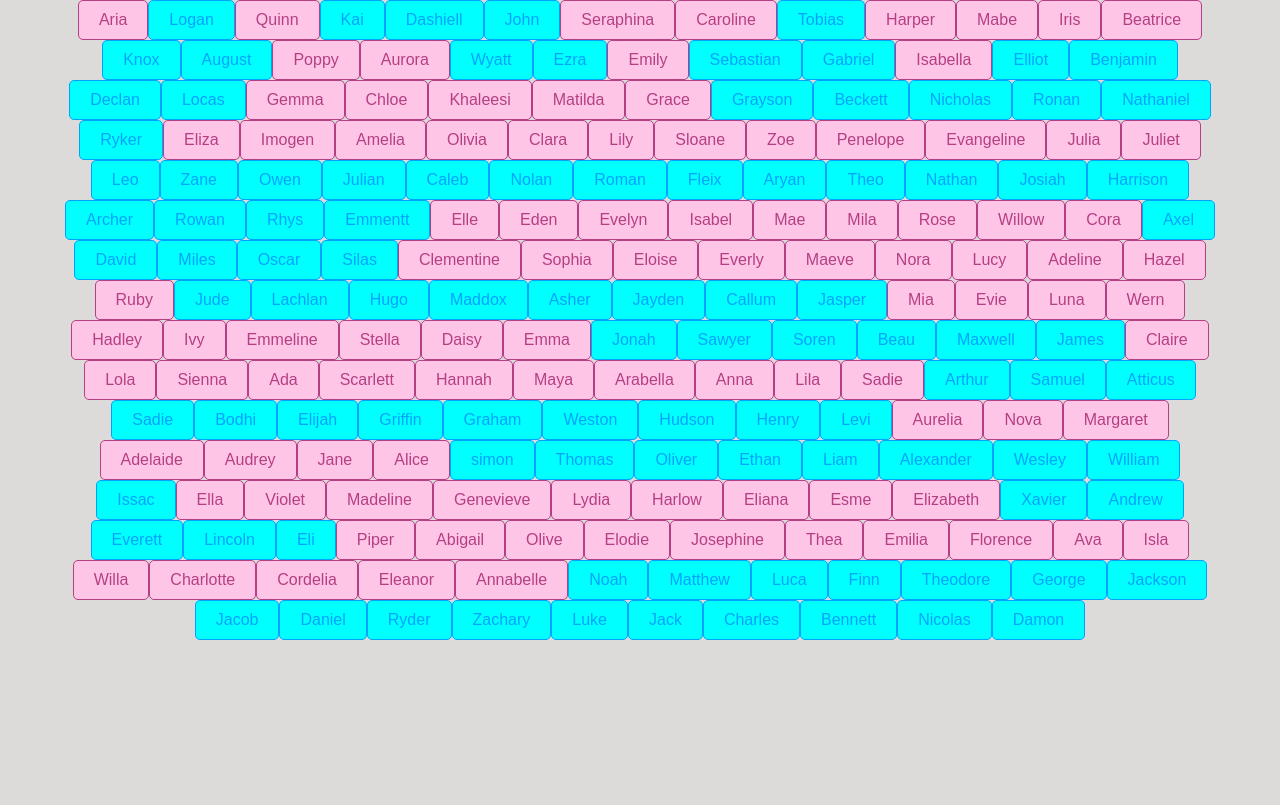
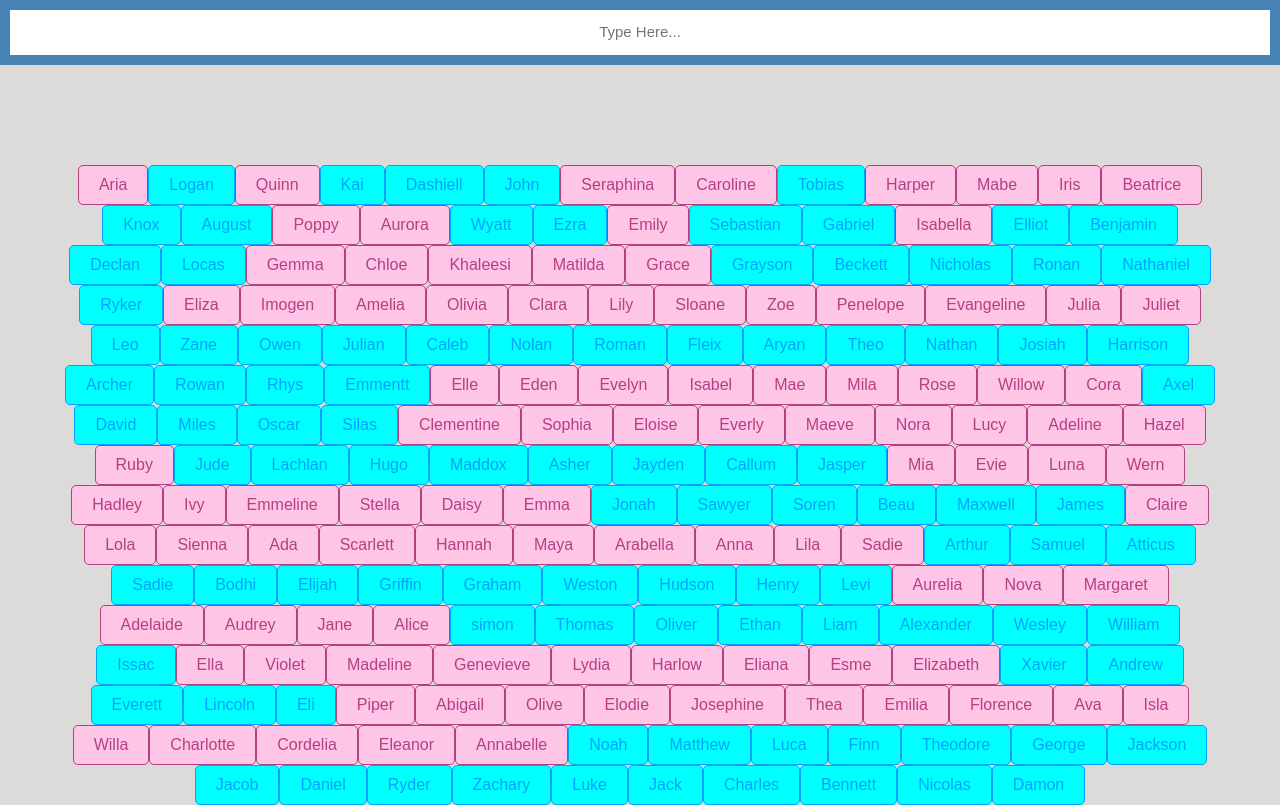
Before and after one commit to mahsa-shabaninezhad/finding-name, a React (Create React App) app: page / in a window 1280 px wide. Built offline with nearby package versions, Linux system fonts and the light colour scheme.

Commit message:
adding Search component to the App and defining search state and handlSearch due to creating control component in Search and using search in NamesList component for filtering names

```diff
--- a/src/App.js
+++ b/src/App.js
@@ -1,13 +1,19 @@
 import React, { useState } from 'react';
 import NamesList from './component/NamesList/NamesList';
+import Search from './component/Search/Search';
 import PEOPLE from './data'
 import './App.scss';
 
 function App() {
+  const [search, setSearch] = useState('')
+  const handleSearch = (search) =>{
+    setSearch(search)
+  }
 
   return (
     <div className="App">
-      <NamesList data={PEOPLE}/>
+      <Search onSearch={handleSearch} search={search}/>
+      <NamesList data={PEOPLE} search={search}/>
     </div>
   );
 }
```
